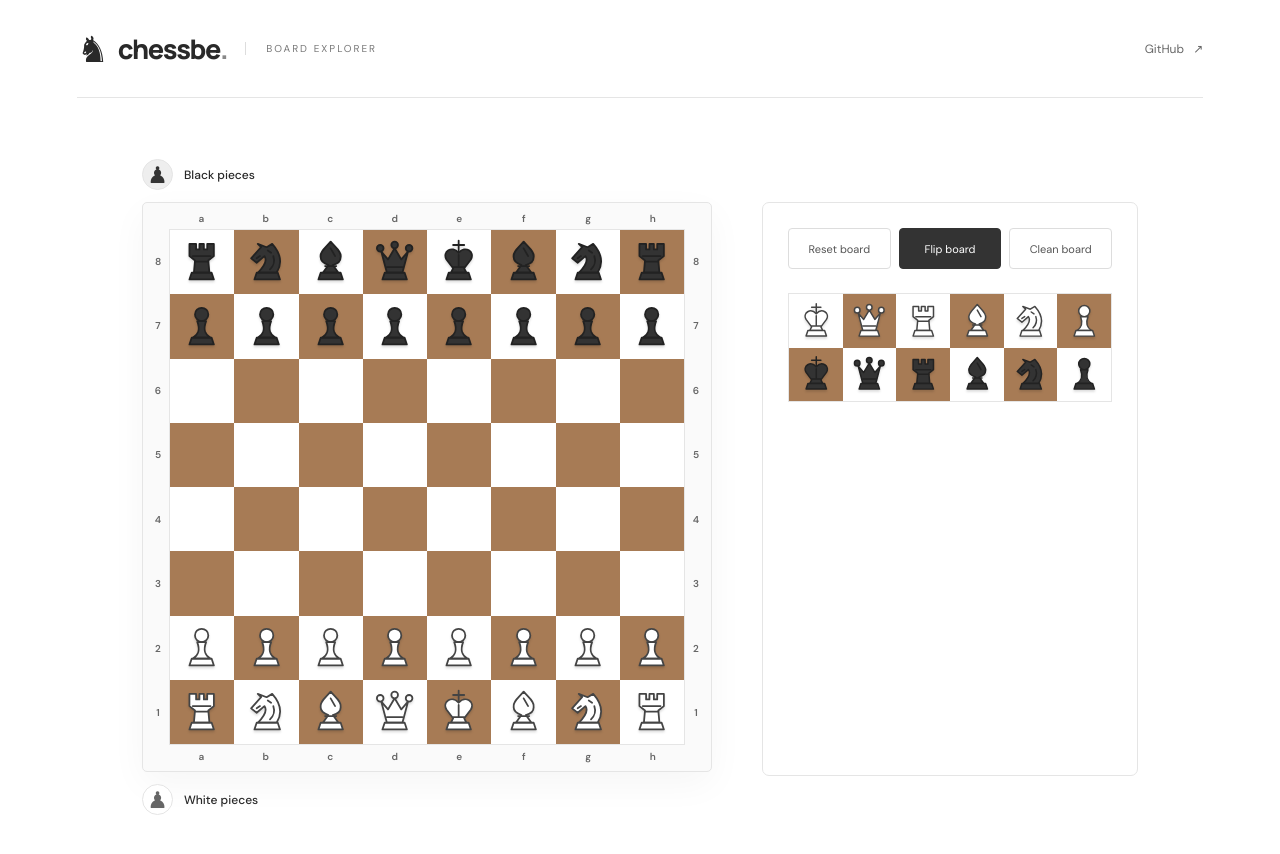
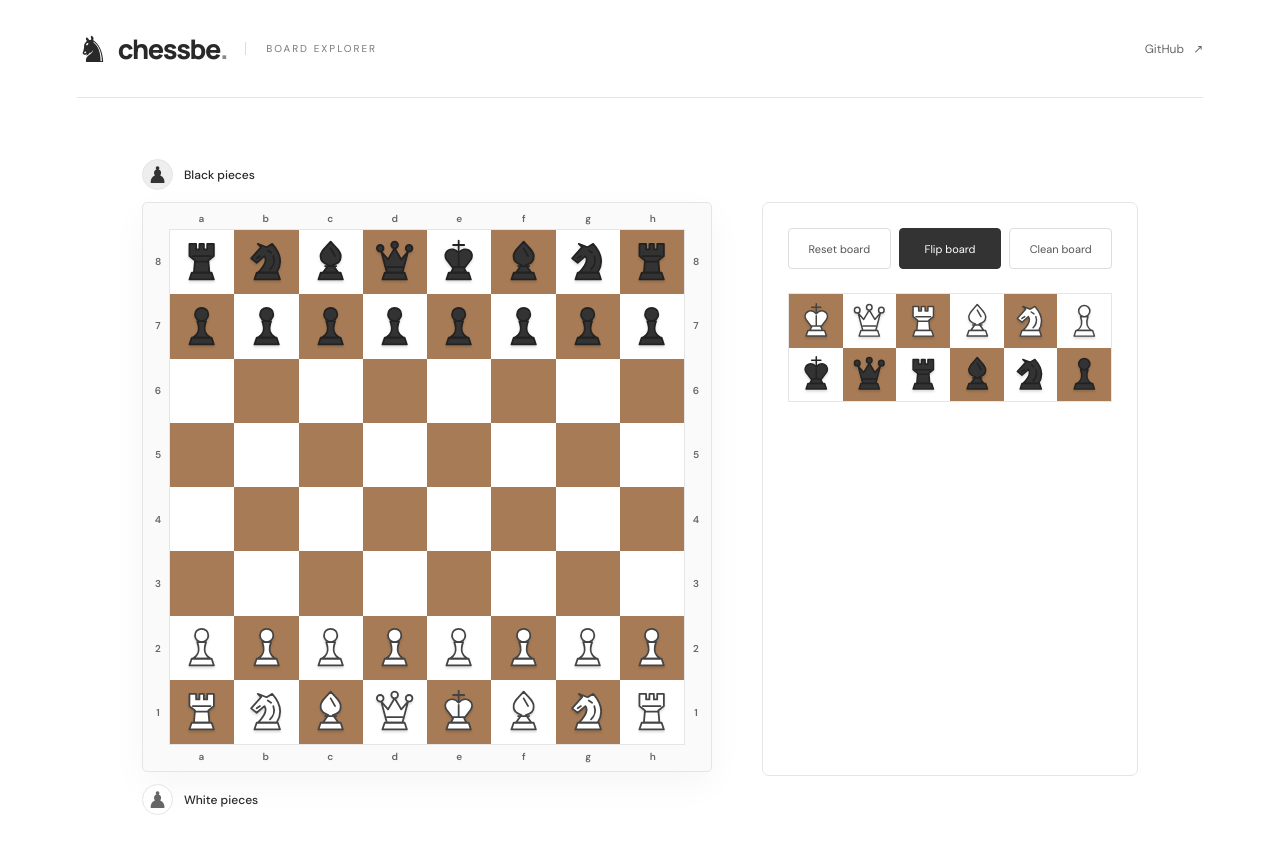
Before and after one commit to toxa81/chessbe, a React (Vite) app: page / in a window 1280 px wide. Shown: the top 854 px of the page. Built offline with nearby package versions, Linux system fonts and the light colour scheme.

Commit message:
Match palette king and queen squares to starting colors

```diff
--- a/src/components/PiecePalette.tsx
+++ b/src/components/PiecePalette.tsx
@@ -17,7 +17,7 @@ export function PiecePalette({ selected, onSelect }: PiecePaletteProps) {
       return <button
         key={`${color}-${type}`}
         type="button"
-        className={`square${(row + column) % 2 === 1 ? ' dark' : ''}${isSelected ? ' selected' : ''}`}
+        className={`square${(row + column) % 2 === 0 ? ' dark' : ''}${isSelected ? ' selected' : ''}`}
         aria-label={`Place ${color} ${type}`}
         aria-pressed={isSelected}
         title={`Place ${color} ${type}`}
```
Also changed, not shown: 1 other file (tests, documents, lock files or other folders).
